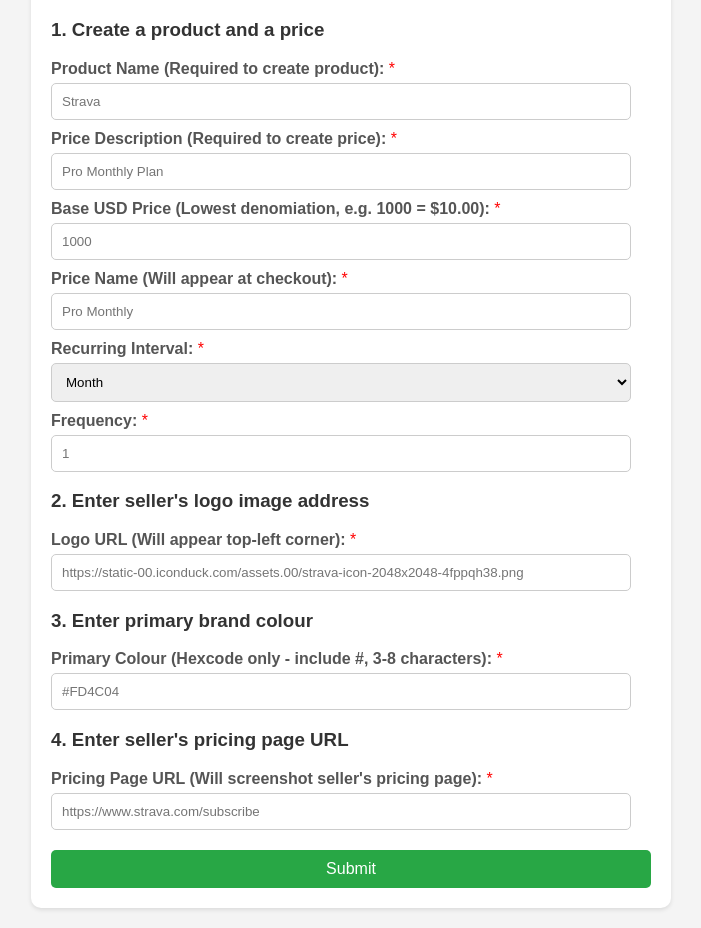
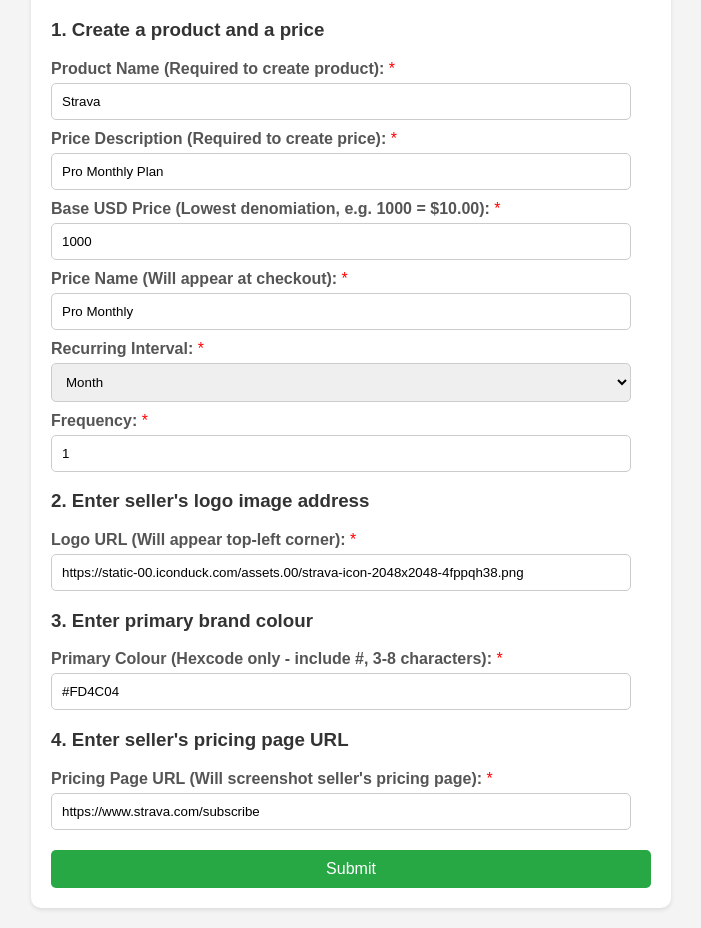
Before and after one commit to franklin-briones/inline-builder, a website: page public/index.html in a window 1280 px wide. Shown: the part 101-1029 px from the top of the page, without its empty margins (289-990 px from the left). Drawn offline with Linux system fonts and the light colour scheme.

Commit message:
add placeholder as default value for testing

```diff
--- a/public/index.html
+++ b/public/index.html
@@ -81,14 +81,14 @@
         <h3>1. Create a product and a price</h3>
 
         <label for="productName" class="required">Product Name (Required to create product):</label>
-        <input type="text" name="productName" id="productName" required placeholder="Strava">
+        <input type="text" name="productName" id="productName" required placeholder="Strava" value="Strava">
 
         <label for="priceDescription" class="required">Price Description (Required to create price):</label>
-        <input type="text" name="priceDescription" id="priceDescription" required placeholder="Pro Monthly Plan">
+        <input type="text" name="priceDescription" id="priceDescription" required placeholder="Pro Monthly Plan" value="Pro Monthly Plan">
         <label for="basePrice" class="required">Base USD Price (Lowest denomiation, e.g. 1000 = $10.00):</label>
-        <input type="text" name="basePrice" id="basePrice" required placeholder="1000">
+        <input type="text" name="basePrice" id="basePrice" required placeholder="1000" value="1000">
         <label for="basePriceName" class="required">Price Name (Will appear at checkout):</label>
-        <input type="text" name="basePriceName" id="basePriceName" placeholder="Pro Monthly">
+        <input type="text" name="basePriceName" id="basePriceName" placeholder="Pro Monthly" value="Pro Monthly">
         <label for="interval" class="required">Recurring Interval:</label>
         <select name="interval" id="interval" required>
             <option value="day">Day</option>
@@ -97,23 +97,25 @@
             <option value="year">Year</option>
         </select>
         <label for="frequency" class="required">Frequency:</label>
-        <input type="text" name="frequency" id="frequency" required placeholder="1">
+        <input type="text" name="frequency" id="frequency" required placeholder="1" value="1">
 
         <h3>2. Enter seller's logo image address</h3>
         <label for="logo" class="required">Logo URL (Will appear top-left corner):</label>
         <input type="text" name="logo" id="logoInput" required
-            placeholder="https://static-00.iconduck.com/assets.00/strava-icon-2048x2048-4fppqh38.png">
+            placeholder="https://static-00.iconduck.com/assets.00/strava-icon-2048x2048-4fppqh38.png"
+            value="https://static-00.iconduck.com/assets.00/strava-icon-2048x2048-4fppqh38.png"">
 
         <h3>3. Enter primary brand colour</h3>
         <label for="primaryColour" class="required">Primary Colour (Hexcode only - include #, 3-8 characters):</label>
-        <input type="text" name="primaryColour" id="primaryColour" required placeholder="#FD4C04">
+        <input type="text" name="primaryColour" id="primaryColour" required placeholder="#FD4C04" value="#FD4C04">
         <!-- <label for="secondaryColour">Secondary Colour:</label>
         <input type="text" name="secondaryColour" id="secondaryColour"> -->
 
         <h3>4. Enter seller's pricing page URL</h3>
         <label for="preCheckoutUrl" class='required'>Pricing Page URL (Will screenshot seller's pricing page):</label>
         <input type="text" name="preCheckoutUrl" id="preCheckoutUrl" required
-            placeholder="https://www.strava.com/subscribe">
+            placeholder="https://www.strava.com/subscribe"
+            value="https://www.strava.com/subscribe">
 
         <input id="submit" type="submit" value="Submit">
     </form>
```
